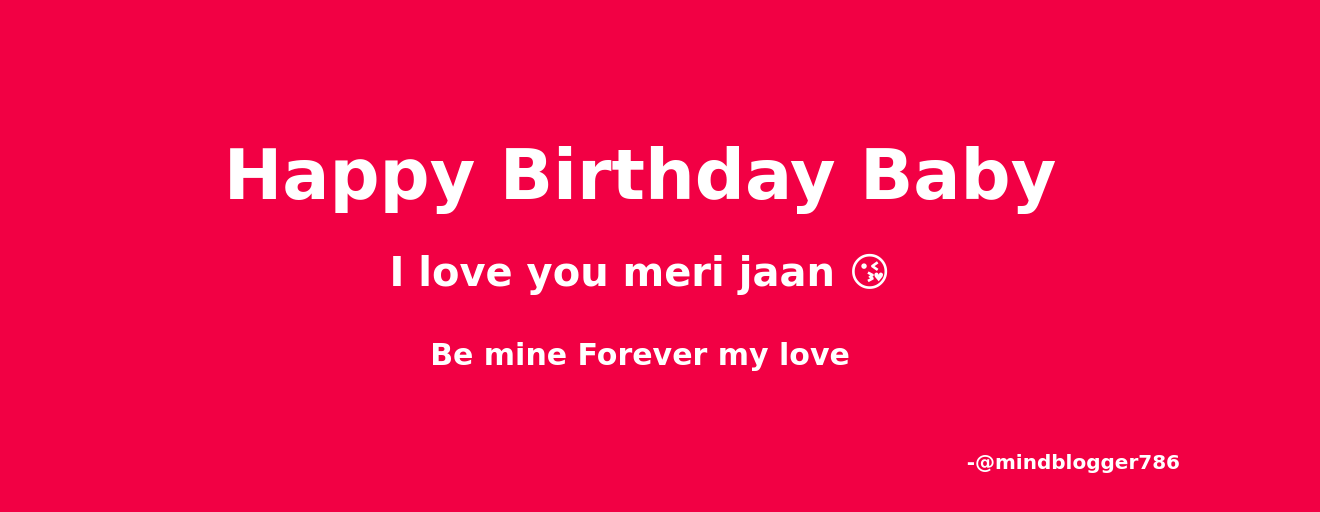
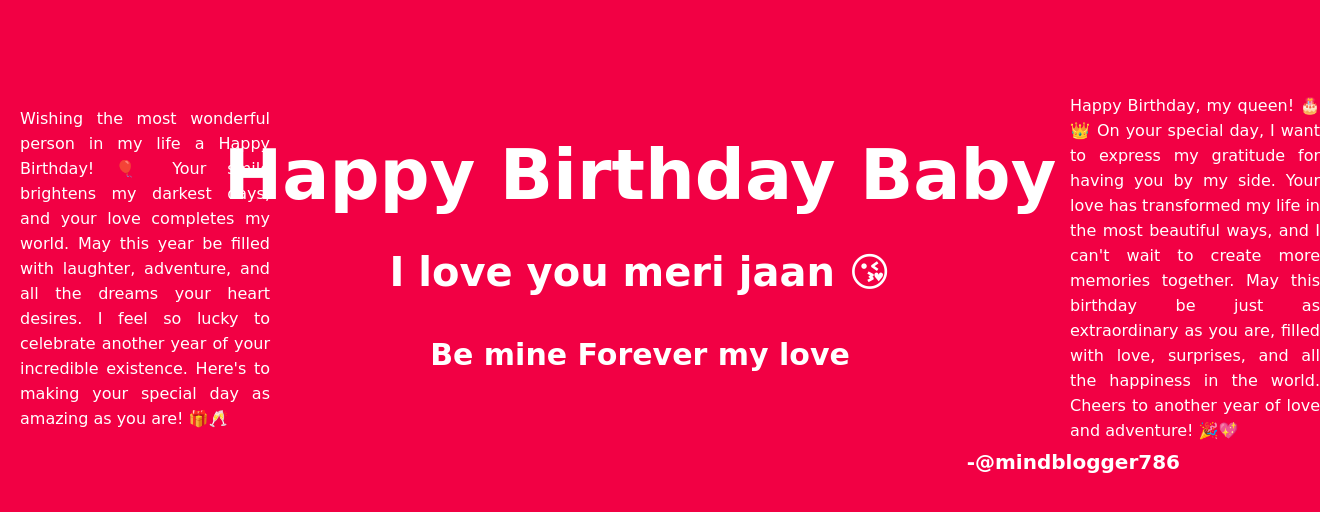
Before and after one commit to mindblogger786/happybirthday, a plain HTML site: page final.html in a window 1280 px wide. Shown: the whole page, 1320 px wide, since content can reach past the window. Drawn offline with Linux system fonts and the light colour scheme; a web font is replaced by a local one.

Commit message:
Add files via upload

```diff
--- a/final.html
+++ b/final.html
@@ -11,7 +11,13 @@
 </head>
 <body>
     <marquee scrollamount="10" direction="right">| I love you 😘💋 | I love you 😘💋 | I love you 😘💋 | I love you 😘💋 | I love you 😘💋 | I love you 😘💋 | I love you 😘💋 | I love you 😘💋 | I love you 😘💋 | I love you 😘💋 | I love you 😘💋 | I love you 😘💋 | I love you 😘💋 | I love you 😘💋 | I love you 😘💋 | I love you 😘💋 | I love you 😘💋 | I love you 😘💋 | I love you 😘💋 | I love you 😘💋 | I love you 😘💋 | I love you 😘💋 | I love you 😘💋 | I love you 😘💋 | I love you 😘💋 | I love you 😘💋 | I love you 😘💋 | I love you 😘💋 | I love you 😘💋 | I love you 😘💋 | I love you 😘💋 | I love you 😘💋 | I love you 😘💋 | </marquee>
+    <div class="ctr-1">
+        <p>Wishing the most wonderful person in my life a Happy Birthday! 🎈 Your smile brightens my darkest days, and your love completes my world. May this year be filled with laughter, adventure, and all the dreams your heart desires. I feel so lucky to celebrate another year of your incredible existence. Here's to making your special day as amazing as you are! 🎁🥂</p>
+    </div>
     <h1>Happy Birthday Baby</h1>
+    <div class="ctr-2">
+        <p>Happy Birthday, my queen! 🎂👑 On your special day, I want to express my gratitude for having you by my side. Your love has transformed my life in the most beautiful ways, and I can't wait to create more memories together. May this birthday be just as extraordinary as you are, filled with love, surprises, and all the happiness in the world. Cheers to another year of love and adventure! 🎉💖</p>
+    </div>
     <h2>I love you meri jaan 😘</h2>
     <h3>Be mine Forever my love</h3>
     <h4>-@mindblogger786</h4>
--- a/styles3.css
+++ b/styles3.css
@@ -24,3 +24,21 @@ h4{
     float: right;
     margin-right: 100px;
 }
+.ctr-1{
+    position: absolute;
+    width: 250px;
+    text-align: justify;
+    line-height: 25px;
+    font-size: 16px;
+    margin-top: 20px;
+    margin-left: 20px;
+}
+.ctr-2{
+    position: absolute;
+    width: 250px;
+    text-align: justify;
+    line-height: 25px;
+    font-size: 16px;
+    margin-left: 1070px;
+    margin-top: -170px;
+}
```
